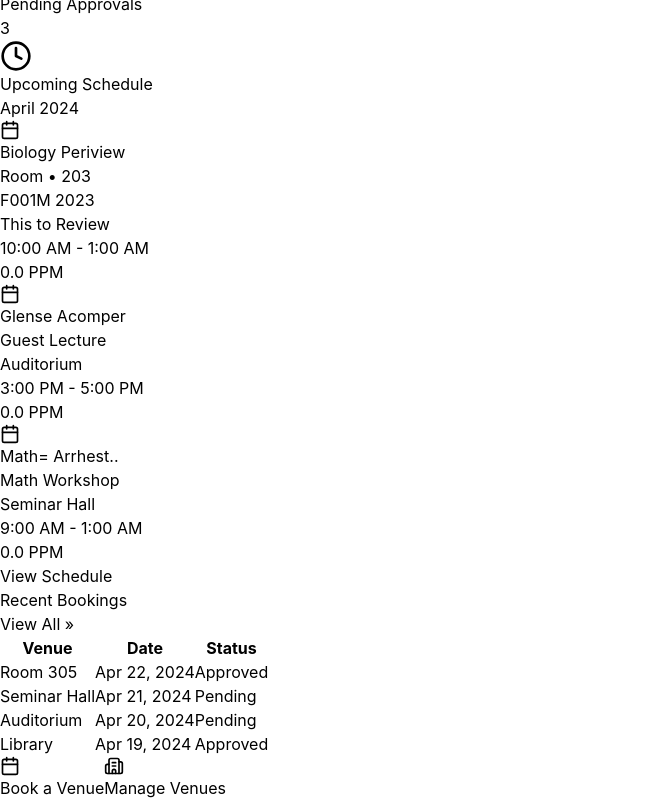
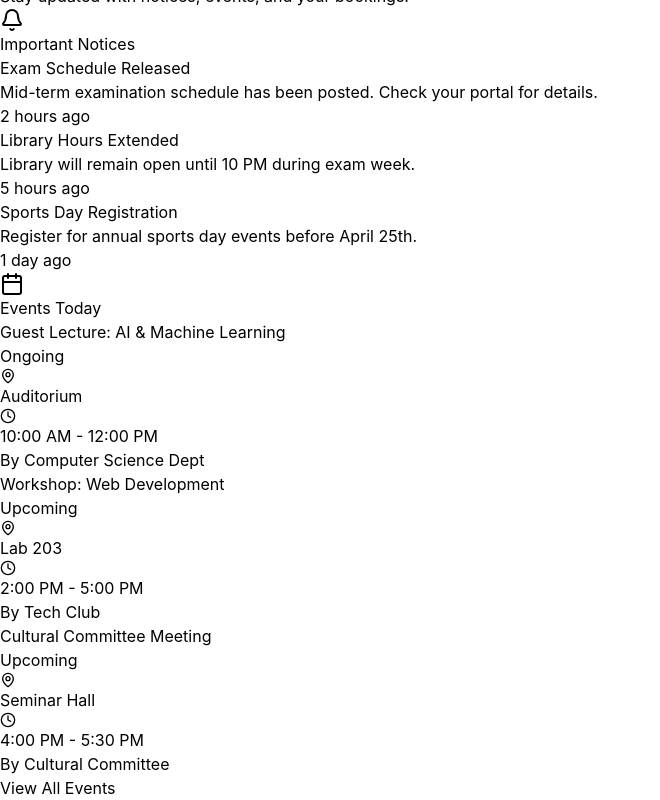
Before and after one commit to abhijeetsj11/BookMyVenue, a React (Vite) app in the folder frontend/: page / in a window 1280 px wide. Both pictures are taken after typing "name@example.com", "Sample123" into the empty fields and a click on the button "Log in". Shown: the whole page, without its empty margins (0-660 px from the left). Built offline with nearby package versions, Linux system fonts and the light colour scheme.

Commit message:
feat: enhance student dashboard with notices and today's events

```diff
--- a/frontend/src/pages/dashboard.jsx
+++ b/frontend/src/pages/dashboard.jsx
@@ -1,65 +1,119 @@
-import { Calendar, Building2, Clock, CheckCircle, XCircle, AlertCircle } from 'lucide-react';
+import { Calendar, Building2, Clock, Bell, MapPin } from 'lucide-react';
 import Sidebar from '../components/Sidebar';
+import { useAuth } from '../context/AuthContext';
 
 const Dashboard = () => {
+  const { user } = useAuth();
+  const isStudent = user?.role === 'student';
+
   // Sample data
   const stats = [
-    { title: "Today's Bookings", value: 5, color: "bg-purple-400", icon: Calendar },
-    { title: "Available Venues", value: 12, color: "bg-teal-400", icon: Building2 },
-    { title: "Pending Approvals", value: 3, color: "bg-orange-400", icon: Clock }
+    { title: "Today's Bookings", value: 5, color: 'bg-purple-400', icon: Calendar },
+    { title: 'Available Venues', value: 12, color: 'bg-teal-400', icon: Building2 },
+    { title: 'Pending Approvals', value: 3, color: 'bg-orange-400', icon: Clock }
   ];
 
   const upcomingSchedule = [
-    {
-      id: 1,
-      title: "Biology Periview",
-      type: "Room • 203",
-      location: "F001M 2023",
-      time: "10:00 AM - 1:00 AM",
-      status: "This to Review",
-      statusColor: "text-orange-500"
-    },
-    {
-      id: 2,
-      title: "Glense Acomper",
-      type: "Guest Lecture",
-      location: "Auditorium",
-      time: "3:00 PM - 5:00 PM",
-      statusColor: "text-green-500"
-    },
-    {
-      id: 3,
-      title: "Math= Arrhest..",
-      type: "Math Workshop",
-      location: "Seminar Hall",
-      time: "9:00 AM - 1:00 AM",
-      statusColor: "text-green-500"
-    }
+    { id: 1, title: 'Biology Periview', type: 'Room • 203', location: 'F001M 2023', time: '10:00 AM - 1:00 AM', status: 'This to Review', statusColor: 'text-orange-500' },
+    { id: 2, title: 'Glense Acomper', type: 'Guest Lecture', location: 'Auditorium', time: '3:00 PM - 5:00 PM', statusColor: 'text-green-500' },
+    { id: 3, title: 'Math= Arrhest..', type: 'Math Workshop', location: 'Seminar Hall', time: '9:00 AM - 1:00 AM', statusColor: 'text-green-500' }
   ];
 
   const recentBookings = [
-    { venue: "Room 305", date: "Apr 22, 2024", status: "Approved", statusColor: "text-green-500" },
-    { venue: "Seminar Hall", date: "Apr 21, 2024", status: "Pending", statusColor: "text-yellow-500" },
-    { venue: "Auditorium", date: "Apr 20, 2024", status: "Pending", statusColor: "text-blue-400" },
-    { venue: "Library", date: "Apr 19, 2024", status: "Approved", statusColor: "text-green-500" }
+    { venue: 'Room 305', date: 'Apr 22, 2024', status: 'Approved', statusColor: 'text-green-500' },
+    { venue: 'Seminar Hall', date: 'Apr 21, 2024', status: 'Pending', statusColor: 'text-yellow-500' },
+    { venue: 'Auditorium', date: 'Apr 20, 2024', status: 'Pending', statusColor: 'text-blue-400' },
+    { venue: 'Library', date: 'Apr 19, 2024', status: 'Approved', statusColor: 'text-green-500' }
+  ];
+
+  // Student-specific data
+  const notices = [
+    { id: 1, title: 'Exam Schedule Released', message: 'Mid-term examination schedule has been posted. Check your portal for details.', time: '2 hours ago', priority: 'high' },
+    { id: 2, title: 'Library Hours Extended', message: 'Library will remain open until 10 PM during exam week.', time: '5 hours ago', priority: 'medium' },
+    { id: 3, title: 'Sports Day Registration', message: 'Register for annual sports day events before April 25th.', time: '1 day ago', priority: 'low' }
+  ];
+
+  const todayEvents = [
+    { id: 1, title: 'Guest Lecture: AI & Machine Learning', venue: 'Auditorium', time: '10:00 AM - 12:00 PM', organizer: 'Computer Science Dept', status: 'Ongoing' },
+    { id: 2, title: 'Workshop: Web Development', venue: 'Lab 203', time: '2:00 PM - 5:00 PM', organizer: 'Tech Club', status: 'Upcoming' },
+    { id: 3, title: 'Cultural Committee Meeting', venue: 'Seminar Hall', time: '4:00 PM - 5:30 PM', organizer: 'Cultural Committee', status: 'Upcoming' }
+  ];
+
+  const myBookings = [
+    { venue: 'Lab 305', date: 'Apr 24, 2024', time: '3:00 PM - 5:00 PM', status: 'Confirmed', statusColor: 'text-green-500' },
+    { venue: 'Seminar Hall', date: 'Apr 25, 2024', time: '10:00 AM - 12:00 PM', status: 'Pending', statusColor: 'text-yellow-500' },
+    { venue: 'Room 102', date: 'Apr 26, 2024', time: '2:00 PM - 4:00 PM', status: 'Confirmed', statusColor: 'text-green-500' }
   ];
 
   return (
     <div className="flex h-screen w-full bg-gradient-to-br from-purple-50 to-blue-50 overflow-hidden">
       <Sidebar activePage="dashboard" />
 
-      {/* Main Content */}
       <div className="flex-1 p-4 overflow-y-auto h-full">
-        {/* Header */}
         <div className="flex justify-between items-center mb-4">
           <div>
-            <h1 className="text-4xl font-bold text-purple-600 mb-2">Hello, Rachel!</h1>
-            <p className="text-gray-600">Welcome to your venue management dashboard.</p>
+            <h1 className="text-4xl font-bold text-purple-600 mb-2">Hello, {user?.name || 'User'}!</h1>
+            <p className="text-gray-600">{isStudent ? 'Stay updated with notices, events, and your bookings.' : 'Welcome to your venue management dashboard.'}</p>
           </div>
-          <div className="w-12 h-12 bg-gradient-to-br from-purple-400 to-blue-400 rounded-full"></div>
+          <div className="w-12 h-12 bg-gradient-to-br from-purple-400 to-blue-400 rounded-full" />
         </div>
 
-        {/* Stats Cards */}
+        {isStudent ? (
+          <>
+            <div className="bg-white rounded-2xl p-4 shadow-lg mb-4">
+              <div className="flex items-center gap-2 mb-4">
+                <Bell className="text-purple-600" size={24} />
+                <h2 className="text-xl font-bold text-purple-600">Important Notices</h2>
+              </div>
+              <div className="space-y-3">
+                {notices.map((notice) => (
+                  <div key={notice.id} className={`p-3 rounded-lg border-l-4 ${notice.priority === 'high' ? 'bg-red-50 border-red-500' : notice.priority === 'medium' ? 'bg-yellow-50 border-yellow-500' : 'bg-blue-50 border-blue-500'}`}>
+                    <div className="flex justify-between items-start">
+                      <div className="flex-1">
+                        <h3 className="font-semibold text-gray-800 mb-1">{notice.title}</h3>
+                        <p className="text-sm text-gray-600">{notice.message}</p>
+                      </div>
+                      <span className="text-xs text-gray-500 ml-2">{notice.time}</span>
+                    </div>
+                  </div>
+                ))}
+              </div>
+            </div>
+
+            <div className="grid grid-cols-1 lg:grid-cols-2 gap-4 mb-2">
+              <div className="bg-white rounded-2xl p-4 shadow-lg">
+                <div className="flex items-center gap-2 mb-4">
+                  <Calendar className="text-purple-600" size={24} />
+                  <h2 className="text-xl font-bold text-purple-600">Events Today</h2>
+                </div>
+
+                <div className="space-y-3">
+                  {todayEvents.map((event) => (
+                    <div key={event.id} className="p-3 bg-purple-50 rounded-lg">
+                      <div className="flex justify-between items-start mb-2">
+                        <h3 className="font-semibold text-purple-700 flex-1">{event.title}</h3>
+                        <span className={`text-xs px-2 py-1 rounded-full ${event.status === 'Ongoing' ? 'bg-green-200 text-green-700' : 'bg-blue-200 text-blue-700'}`}>{event.status}</span>
+                      </div>
+                      <div className="flex items-center gap-2 text-sm text-gray-600 mb-1">
+                        <MapPin size={16} />
+                        <span className="font-medium">{event.venue}</span>
+                      </div>
+                      <div className="flex items-center gap-2 text-sm text-gray-600 mb-1">
+                        <Clock size={16} />
+                        <span>{event.time}</span>
+                      </div>
+                      <p className="text-xs text-gray-500">By {event.organizer}</p>
+                    </div>
+                  ))}
+                </div>
+
+                <button className="w-full mt-3 bg-purple-600 text-white py-2 rounded-lg hover:bg-purple-700 transition">View All Events</button>
+              </div>
+
+            </div>
+          </>
+        ) : (
+          <>
             <div className="grid grid-cols-1 md:grid-cols-3 gap-4 mb-4">
               {stats.map((stat, index) => (
                 <div key={index} className={`${stat.color} rounded-2xl p-4 text-white shadow-lg`}>
@@ -76,9 +130,7 @@ const Dashboard = () => {
               ))}
             </div>
 
-        {/* Content Grid */}
             <div className="grid grid-cols-1 lg:grid-cols-2 gap-4 mb-2">
-          {/* Upcoming Schedule */}
               <div className="bg-white rounded-2xl p-4 shadow-lg">
                 <h2 className="text-xl font-bold text-purple-600 mb-4">Upcoming Schedule</h2>
                 <p className="text-gray-500 text-sm mb-4">April 2024</p>
@@ -103,12 +155,9 @@ const Dashboard = () => {
                   ))}
                 </div>
 
-            <button className="w-full mt-3 bg-purple-600 text-white py-2 rounded-lg hover:bg-purple-700 transition">
-              View Schedule
-            </button>
+                <button className="w-full mt-3 bg-purple-600 text-white py-2 rounded-lg hover:bg-purple-700 transition">View Schedule</button>
               </div>
 
-          {/* Recent Bookings */}
               <div className="bg-white rounded-2xl p-4 shadow-lg">
                 <div className="flex justify-between items-center mb-4">
                   <h2 className="text-xl font-bold text-purple-600">Recent Bookings</h2>
@@ -148,9 +197,11 @@ const Dashboard = () => {
                 </div>
               </div>
             </div>
+          </>
+        )}
       </div>
     </div>
   );
-}
+};
 
 export default Dashboard;
```
Lines whose indentation alone changed are shown as unchanged.
